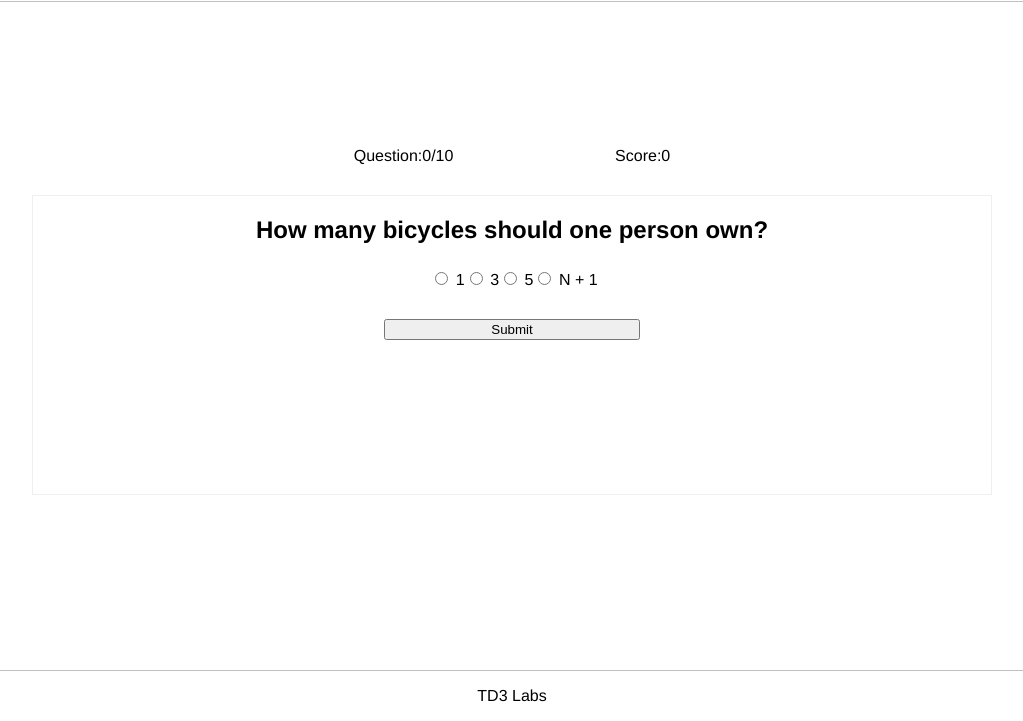
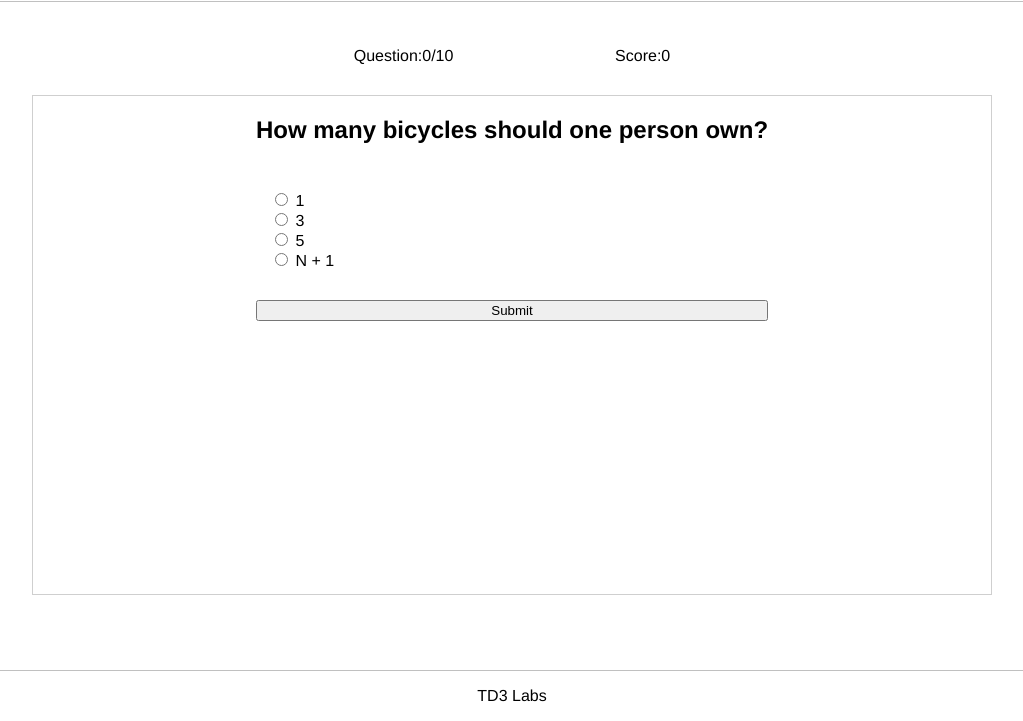
Before and after one commit to toddcd/greybox-wireframe, a plain HTML site: page index.html in a window 1280 px wide. Both pictures are taken after a click on the button "Start". Shown: the part 79-800 px from the top of the page, without its empty margins (128-1151 px from the left). Drawn offline with nearby package versions, Linux system fonts and the light colour scheme.

Commit message:
update to radio buttons layout

```diff
--- a/style.css
+++ b/style.css
@@ -62,8 +62,8 @@ body {
     display: flex;
     justify-content: center;
     align-self: center;
-    border: 1px solid #efefef;
-    height: 300px;
+    border: 1px solid #cfcfcf;
+    height: 500px;
     width: 75%;
 }
 
@@ -85,7 +85,7 @@ body {
 .question-form{
     display: flex;
     justify-content: center;
-    align-self: center
+    align-self: center;
 }
 
 .submitButton-div {
@@ -93,22 +93,28 @@ body {
     align-items: center;
     justify-content: center;
     width: 100%;
-    height: 100%;
 }
 
 .submitButton {
     align-self: center;
     margin-top: 20px;
-    width: 50%;
+    width: 100%;
 }
 
 fieldset {
     display: flex;
-    justify-content: center;
+    flex-direction: column;
     align-self: center;
+    justify-content: left;
+    margin-top: 40px;
     width: 100%;
     border: 0;
 }
+
+fieldset label {
+
+}
+
 /*--------------------------------------------------
     Footer
 --------------------------------------------------*/
```
